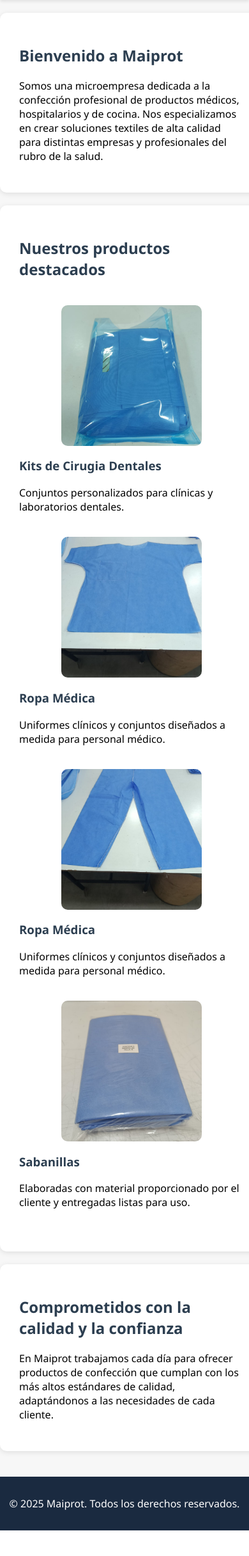
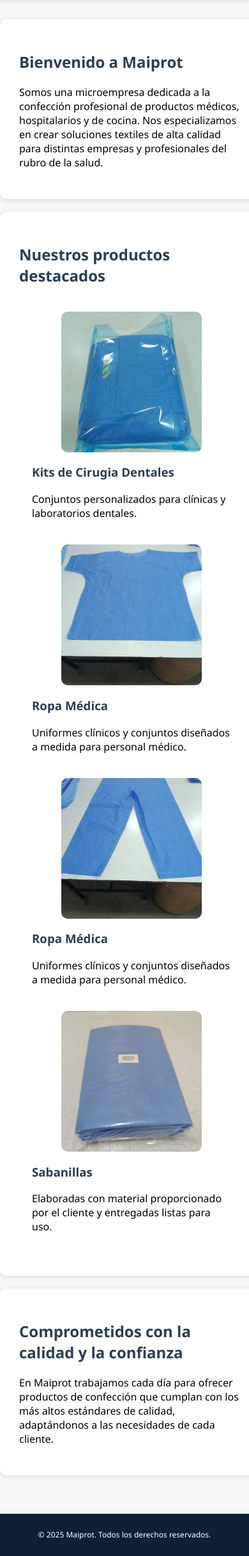
Before and after one commit to Josevrider/maiprotSA, a Django app: page / in a window 390 px wide. Shown: the part 71-2503 px from the top of the page at 64% size. Before the commit the page ends 2463 px from the top, so only its background shows below. Run offline with Django 4.2, Linux system fonts and the light colour scheme; parts of the project's set-up code (start-up, migrations or seed data) failed here and were passed over.

Commit message:
update css responsive fixes

```diff
--- a/maiprot/appweb/static/appweb/css/style.css
+++ b/maiprot/appweb/static/appweb/css/style.css
@@ -878,3 +878,58 @@
         transform: translateX(30px);
     }
 }
+
+/* =====================================================
+      FOOTER RESPONSIVE Y QUE SE PEGUE ABAJO
+===================================================== */
+
+/* Fuerza a que el footer siempre esté abajo */
+html, body {
+    height: 100%;
+    margin: 0;
+    padding: 0;
+}
+
+body {
+    display: flex;
+    flex-direction: column;
+}
+
+/* Empuja el footer hacia abajo */
+main {
+    flex: 1;
+}
+
+/* FOOTER GENERAL */
+footer {
+    width: 100%;
+    padding: 18px 15px;
+    background-color: #0f1f36;
+    color: white;
+    text-align: center;
+    font-size: 14px;
+    line-height: 18px;
+    box-sizing: border-box;
+}
+
+/* RESPONSIVO PARA CELULARES */
+@media (max-width: 600px) {
+    footer {
+        font-size: 12px;
+        padding: 12px 8px;
+    }
+}
+
+/* =====================================================
+      GRID RESPONSIVE PARA EL CATÁLOGO
+===================================================== */
+
+.productos-grid,
+.lista-productos {
+    display: grid;
+    grid-template-columns: repeat(auto-fit, minmax(230px, 1fr));
+    gap: 22px;
+    width: 100%;
+    padding: 20px;
+    box-sizing: border-box;
+}
```
